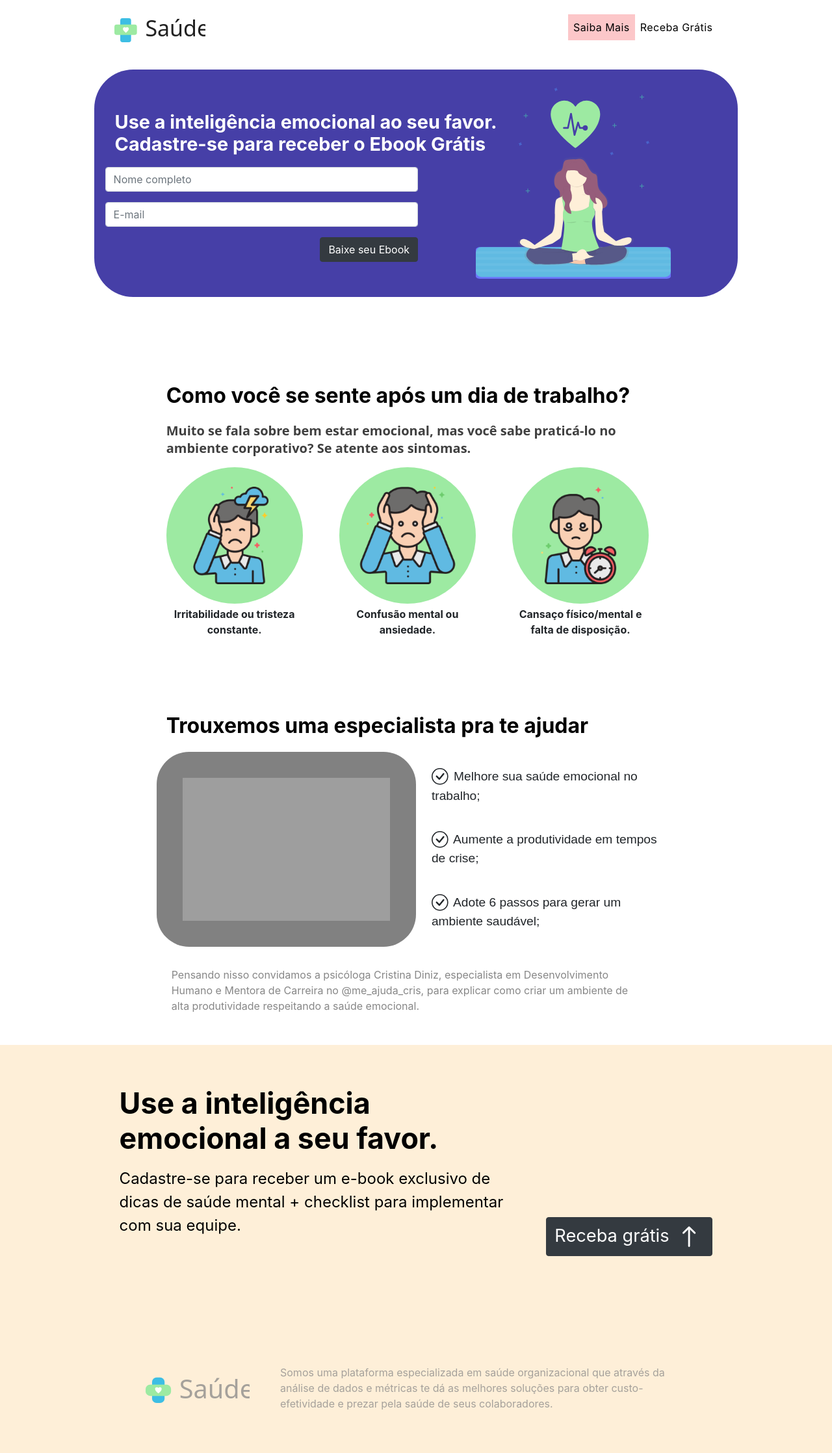
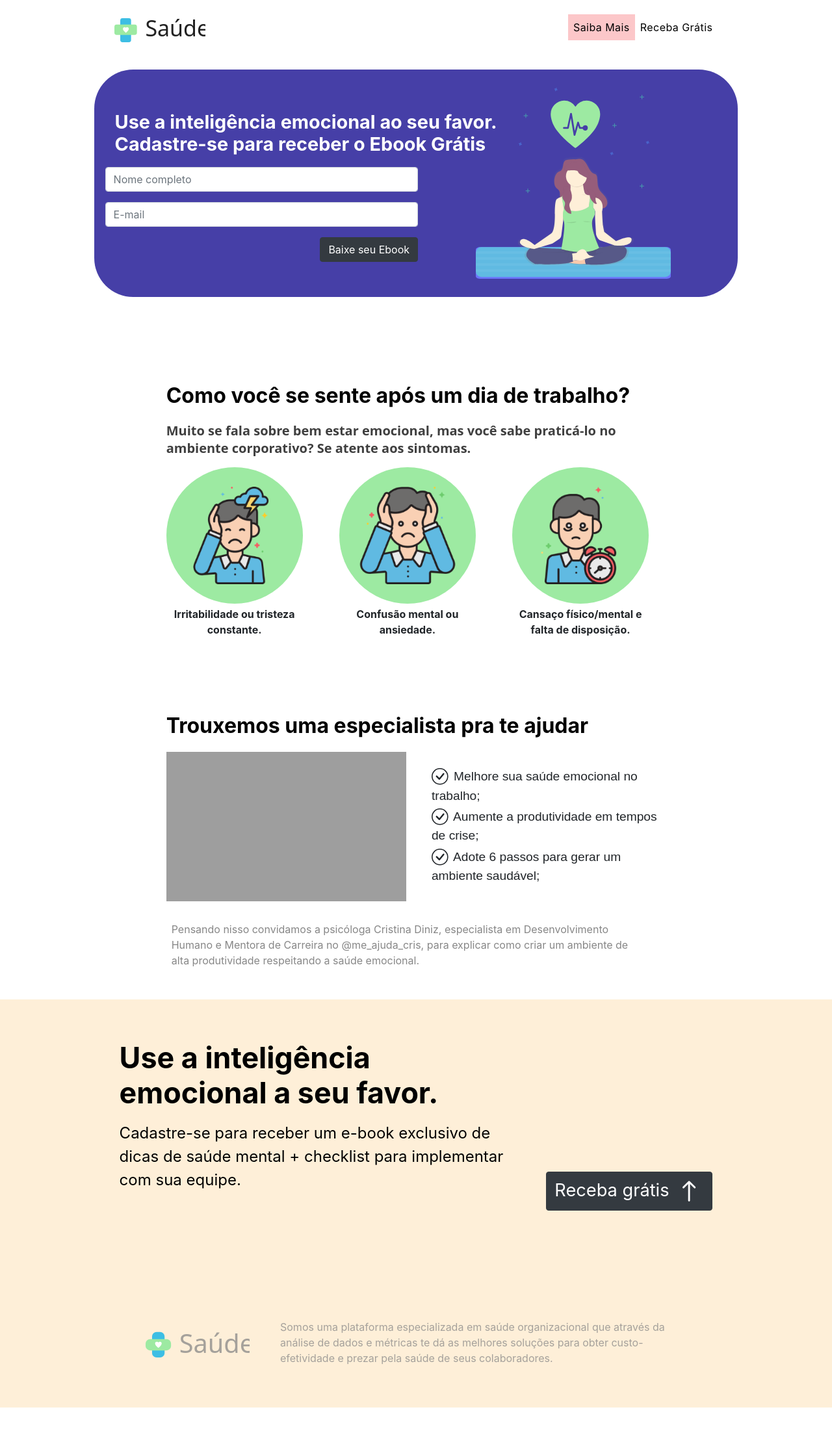
Before and after one commit to llucaslleall/HungerGamas, a PHP site: page / in a window 1280 px wide. Shown: the whole page at 65% size. After the commit the page ends 2166 px from the top, so only its background shows below. Run offline with PHP 8.4, Linux system fonts and the light colour scheme; grey boxes are pictures that could not be loaded.

Commit message:
Layout - video
Retirandoa borda do vídeo

```diff
--- a/css/media.css
+++ b/css/media.css
@@ -77,10 +77,6 @@
 @media (max-width: 768px) {
     #caixa-check {
         height: 150px;
-    }
-
-    #caixa-texto {
-        margin: 0 3% 2% 3%;
     }
 
     #caixa-form {
@@ -222,9 +218,6 @@
         margin: auto;
     }
 
-    #caixa-texto {
-        padding: 8%;
-    }
 
     #caixa-check{
         display: flex;
--- a/css/principal.css
+++ b/css/principal.css
@@ -82,10 +82,8 @@
 
 #caixa-texto {
     background-repeat: no-repeat;
-    background-color: #818181;
     border-radius: 50px;
     float: left;
-    padding: 5%;
     display: flex;
 }
 
@@ -96,7 +94,7 @@
     align-items: left;
     justify-content: space-between;
     float: left;
-    height: 300px;
+    height: 230px;
     padding: 3% 3%;
 }
 
```
